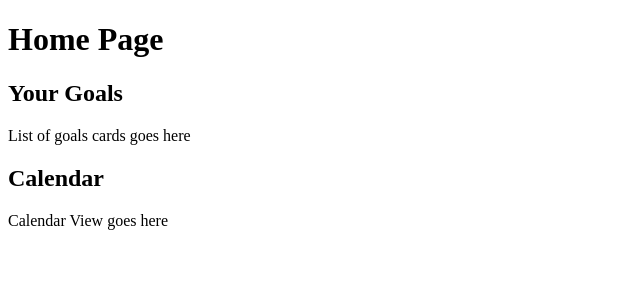
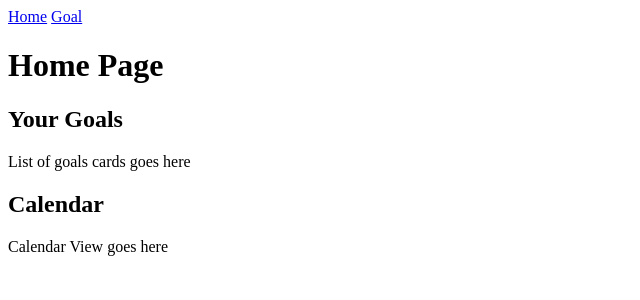
Before and after one commit to nontech/quell, a SvelteKit app: page / in a window 1280 px wide. Shown: the top 300 px of the page, without its empty margins (0-640 px from the left). Built offline with nearby package versions, Linux system fonts and the light colour scheme.

Commit message:
Add layout at root level

```diff
--- /dev/null
+++ b/src/routes/+layout.svelte
@@ -0,0 +1,10 @@
+<script>
+	let { children } = $props();
+</script>
+
+<nav>
+    <a href="/">Home</a>
+    <a href="/goal">Goal</a>
+</nav>
+
+{@render children()}
```
